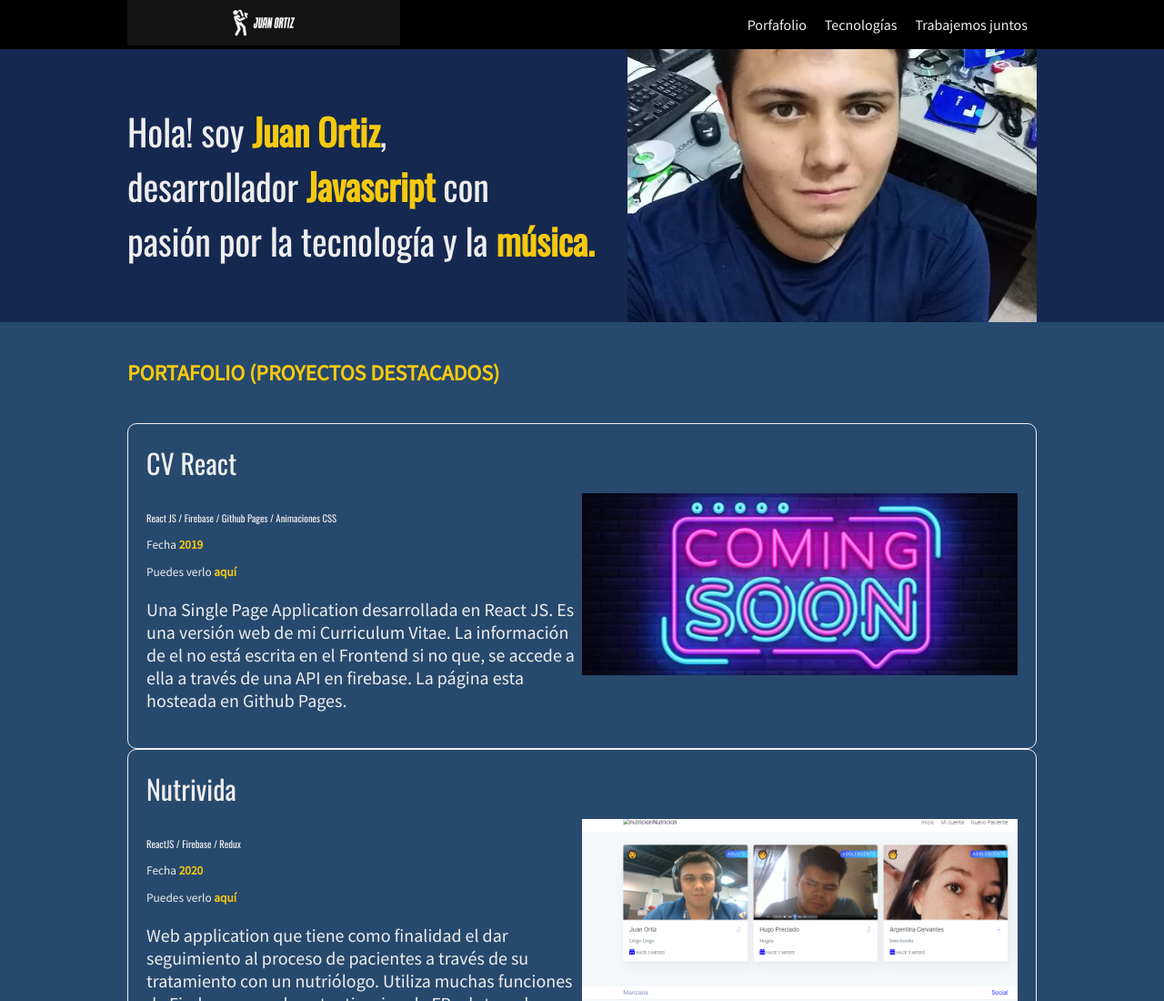
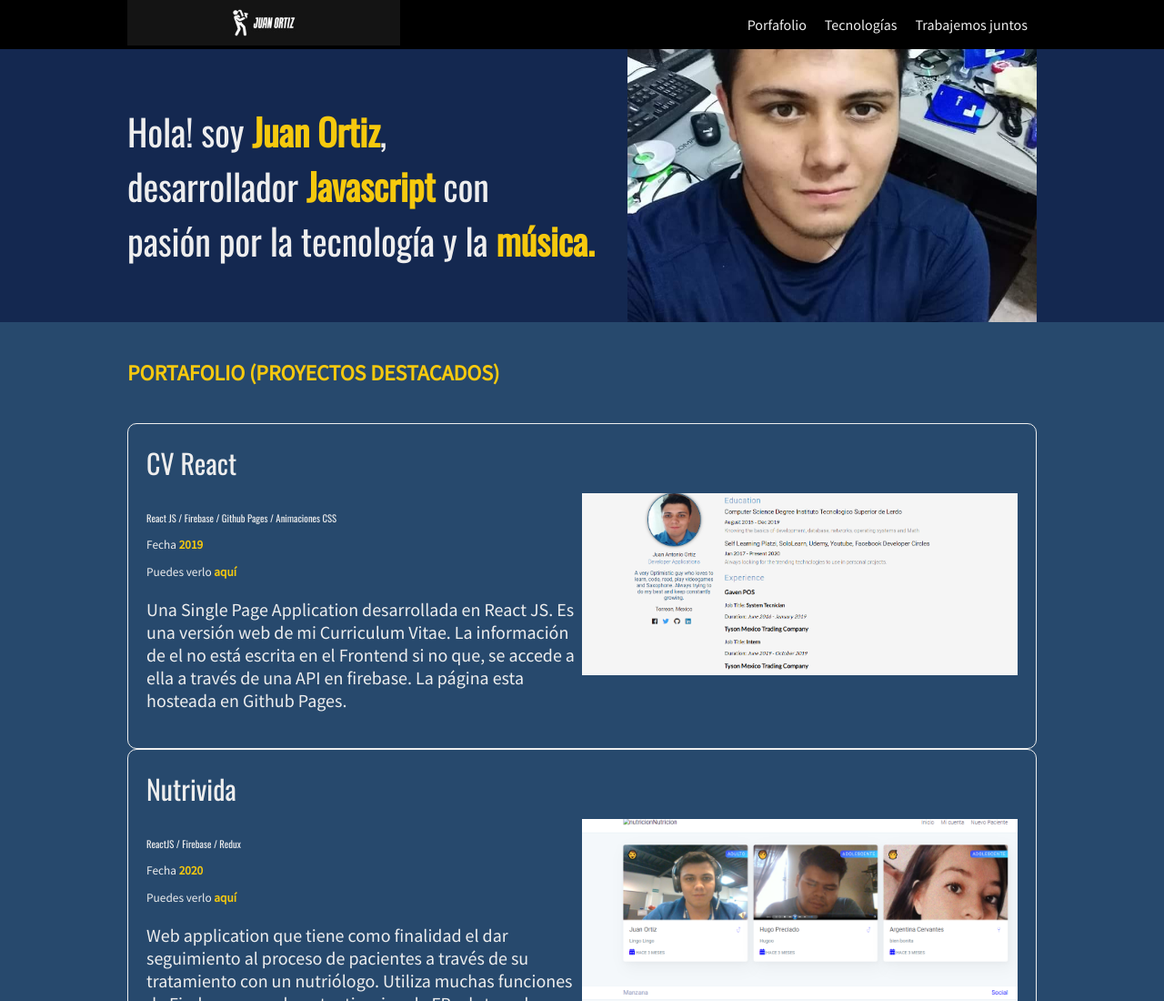
Before and after one commit to TheDevSaxGuy/portfolio, a plain HTML site: page index.html in a window 1280 px wide. Shown: the top 1100 px of the page at 91% size. Drawn offline with nearby package versions, Linux system fonts and the light colour scheme.

Commit message:
CV Image

```diff
--- a/index.html
+++ b/index.html
@@ -46,7 +46,7 @@
             </p>
         </div>
         <figure class="project-imageContainer">
-            <a href="http://thedevsaxguy.github.io/JohnnySax/" target="_blank" rel="noopener noreferrer"><img class="project-image" src="images/coming-soon.jpg" /></a>
+            <a href="http://thedevsaxguy.github.io/JohnnySax/" target="_blank" rel="noopener noreferrer"><img class="project-image" src="images/cv.PNG" /></a>
         </figure>
 
         </article>
```
